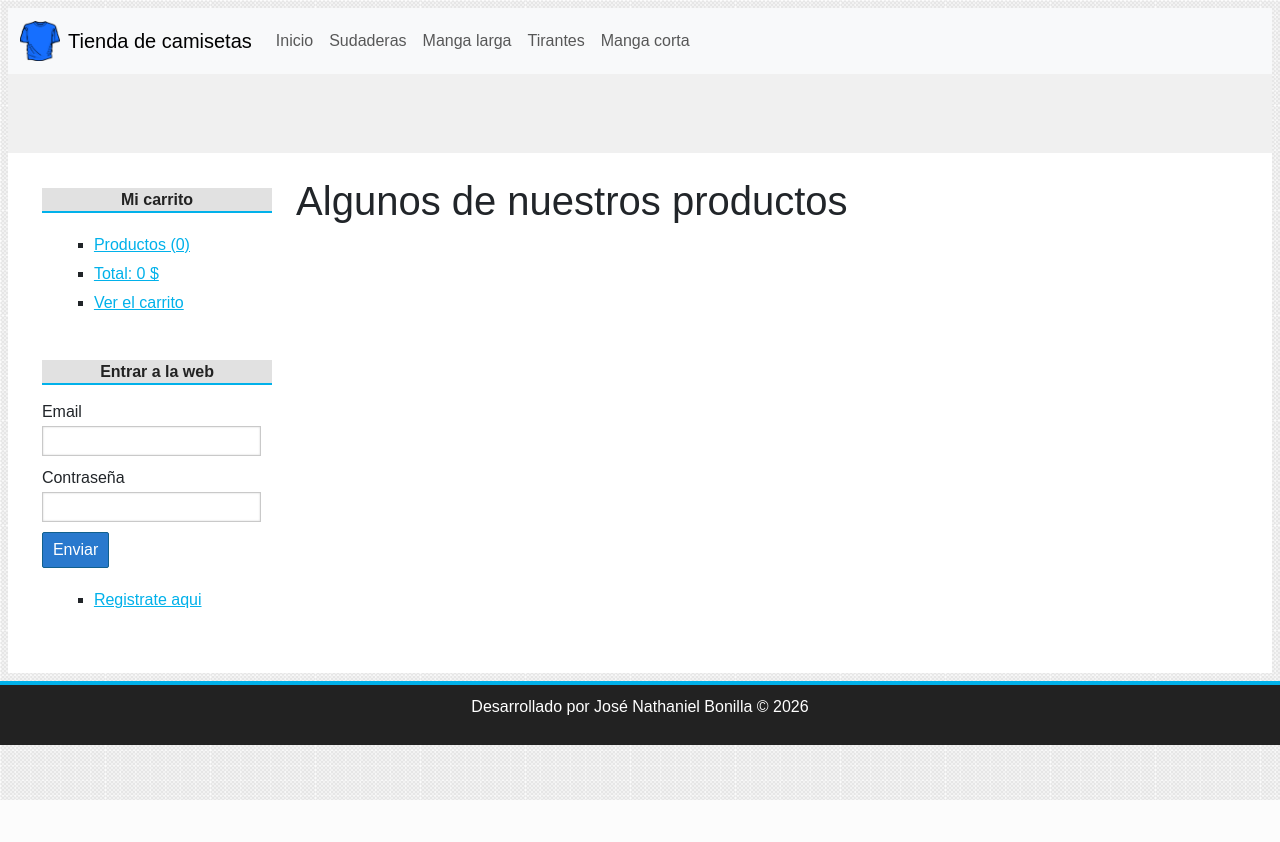
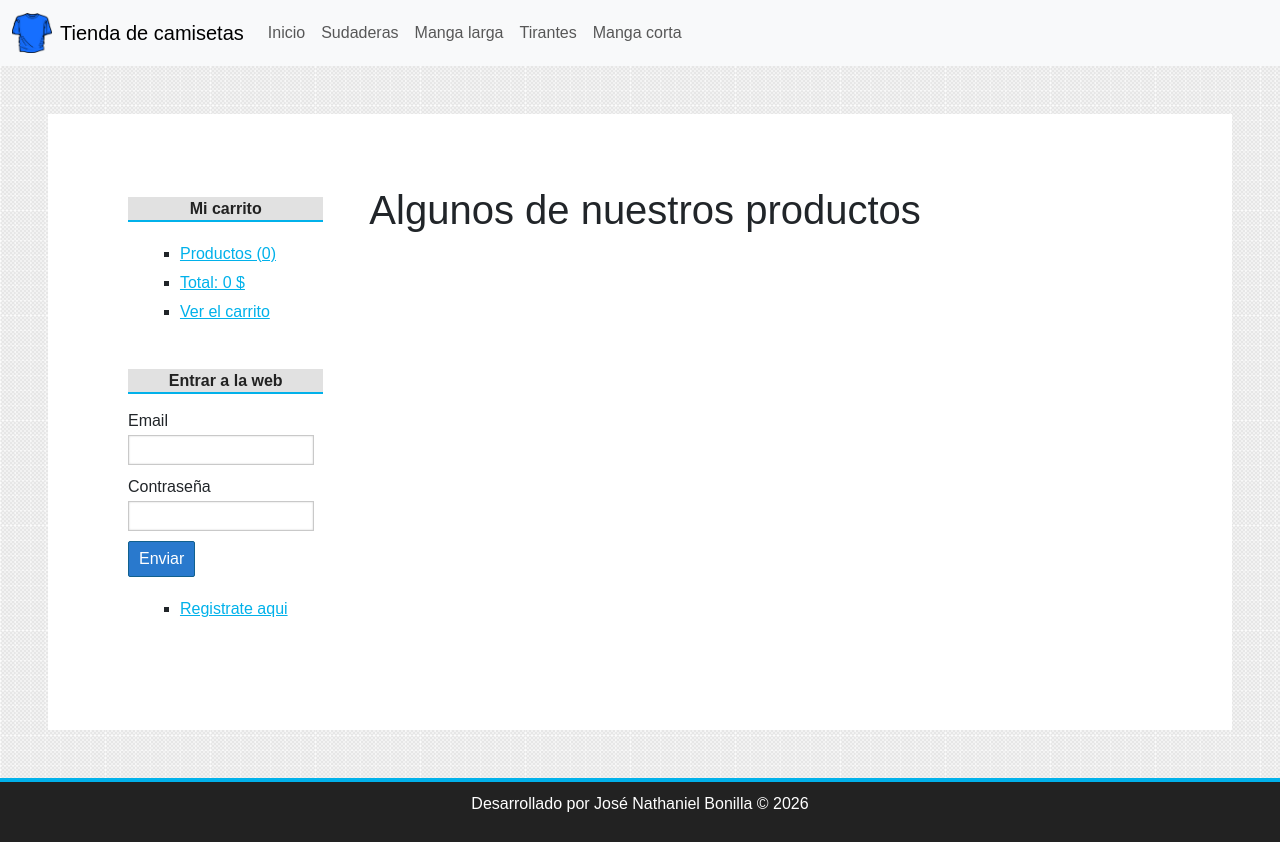
Before and after one commit to N4than13L/tienda_master, a PHP site: page /tienda_master/ in a window 1280 px wide. Before the commit the page ends 800 px from the top, so only its background shows below. Run offline with PHP 8.4, Linux system fonts and the light colour scheme; data comes from the database, SQL or seed files in the repository; data that the repository does not hold is empty.

Commit message:
refactor: comment out header styles and clean up header structure

```diff
--- a/assets/css/styles.css
+++ b/assets/css/styles.css
@@ -55,10 +55,10 @@ td {
 
 /*HEADER*/
 
-#header {
-  height: 145px;
-  background: #f0f0f0;
-}
+/* #header { */
+/* height: 145px; */
+/* background: #f0f0f0; */
+/* } */
 
 #logo {
   padding: 20px;
--- a/views/layout/header.php
+++ b/views/layout/header.php
@@ -13,9 +13,9 @@
 </head>
 
 <body>
-	<div class="m-2">
+	<div>
 		<!-- CABECERA + NAVBAR -->
-		<header id="header">
+
 		<nav class="navbar navbar-expand-lg navbar-light bg-light">
 			<div class="container-fluid">
 				<a class="navbar-brand d-flex align-items-center" href="<?= base_url ?>">
@@ -41,6 +41,6 @@
 				</div>
 			</div>
 		</nav>
-		</header>
 
-		<div id="content">
+
+		<div id="content" class="d-flex m-5 p-5">
```
Lines whose indentation alone changed are shown as unchanged.
